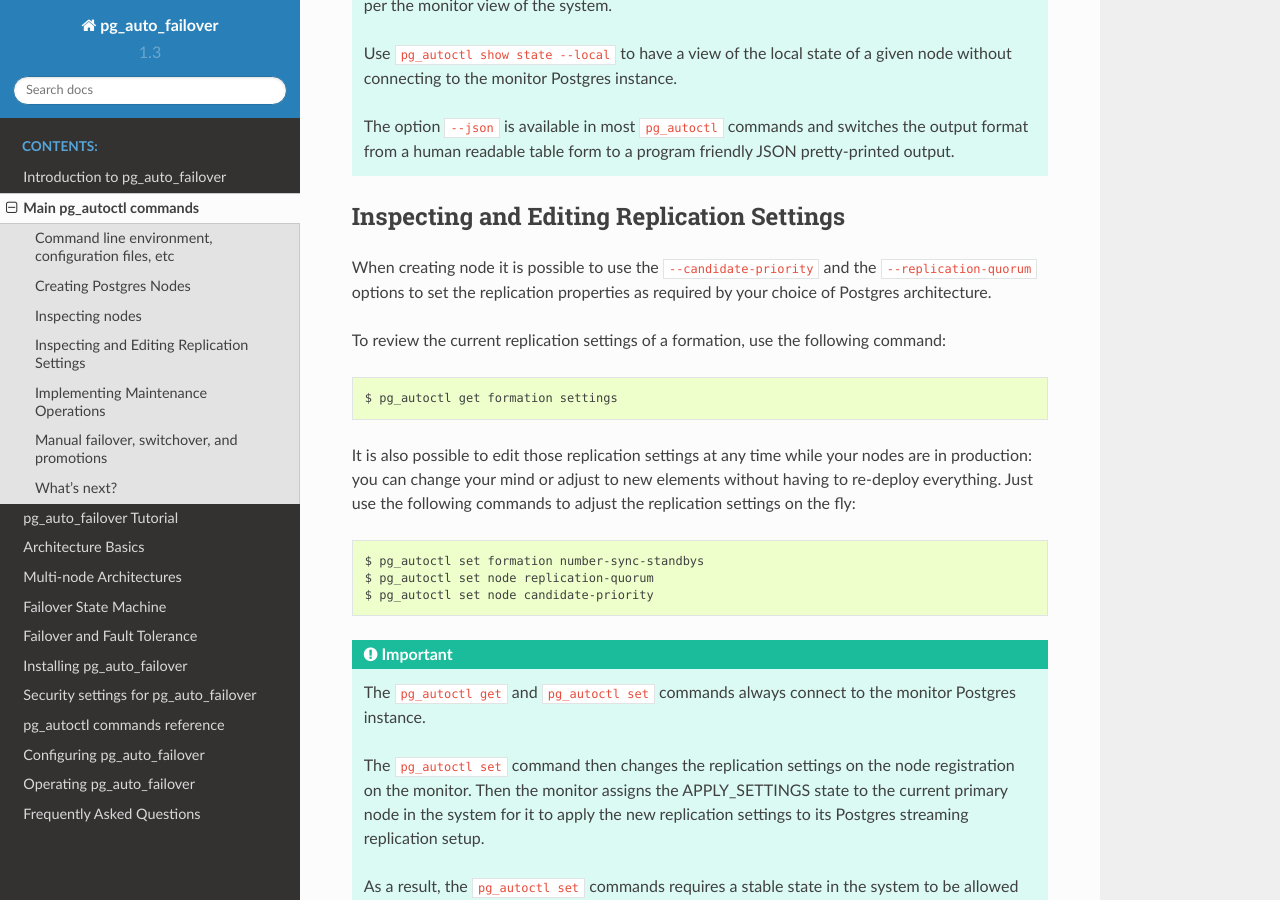
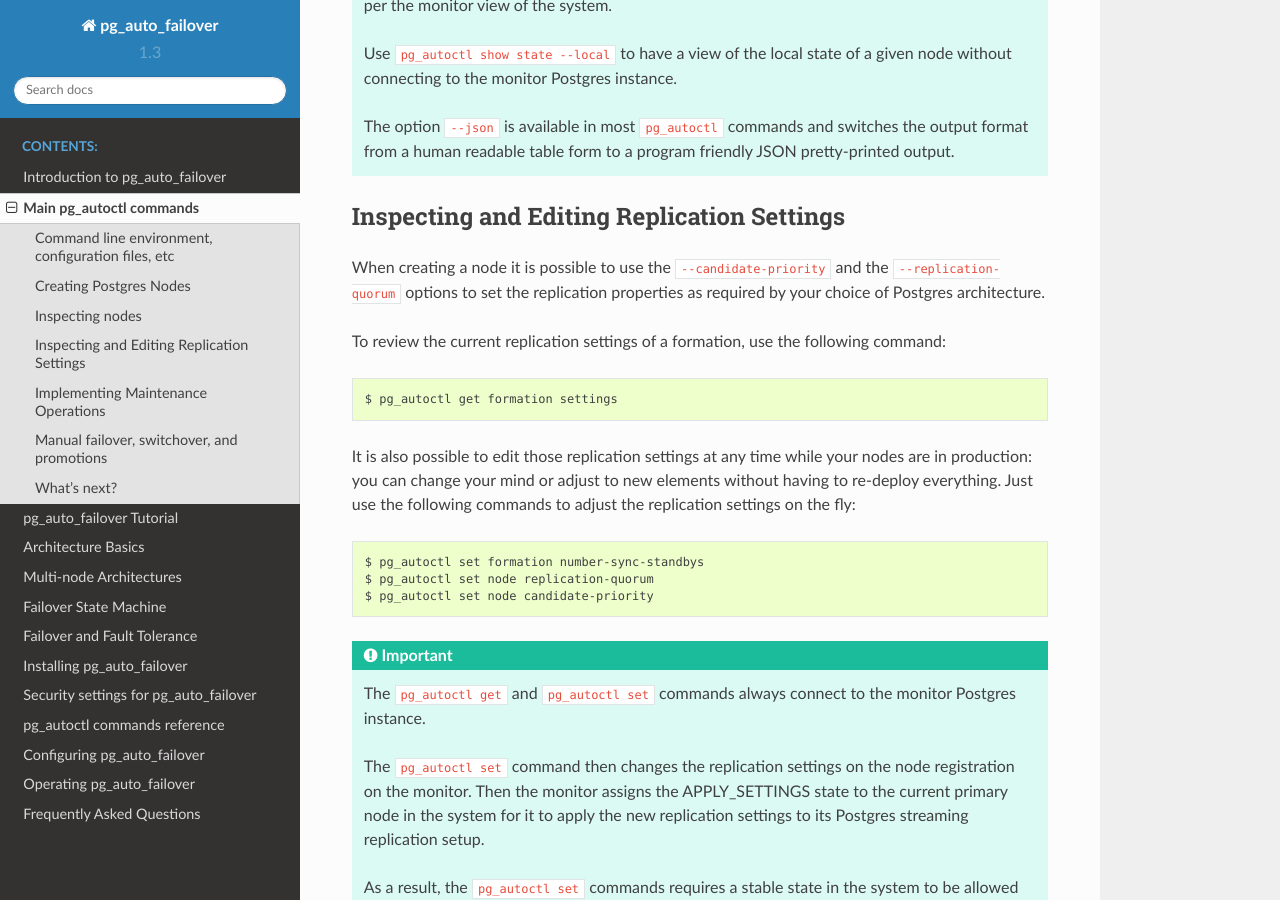
Before and after one commit to hapostgres/pg_auto_failover, a Sphinx documentation site: the page built from docs/how-to.rst, in a window 1280 px wide and 900 px high, scrolled down 2371 px. Built offline with Sphinx 7.4.7 and the Read the Docs theme 2.0.0, drawn with Linux system fonts in a browser that asks for light colours.

Commit message:
Update docs/how-to.rst
Co-authored-by: Jelte Fennema <github-tech@jeltef.nl>

```diff
--- a/docs/how-to.rst
+++ b/docs/how-to.rst
@@ -116,7 +116,7 @@ following command::
 Inspecting and Editing Replication Settings
 -------------------------------------------
 
-When creating node it is possible to use the ``--candidate-priority`` and
+When creating a node it is possible to use the ``--candidate-priority`` and
 the ``--replication-quorum`` options to set the replication properties as
 required by your choice of Postgres architecture.
 
```
